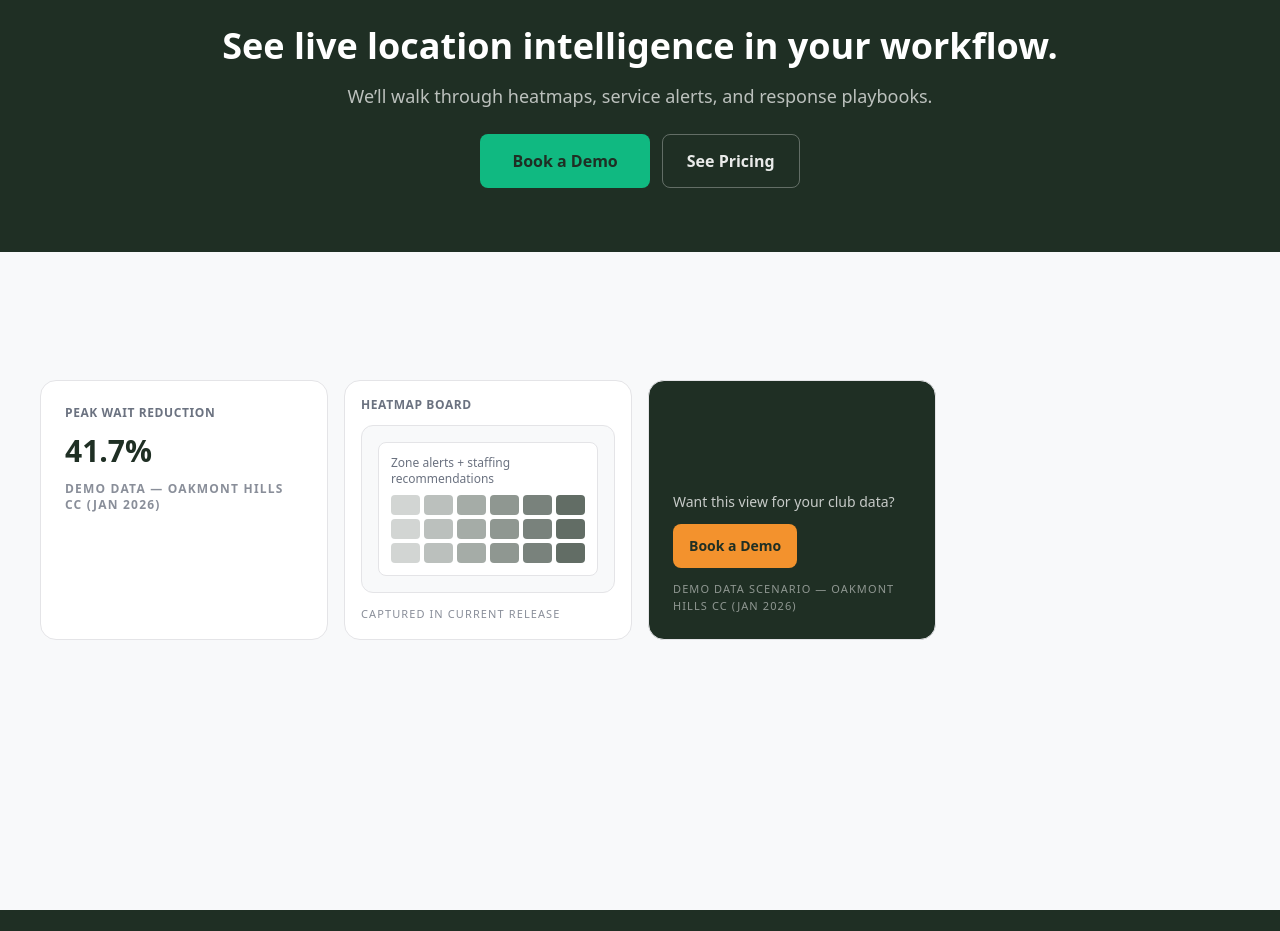
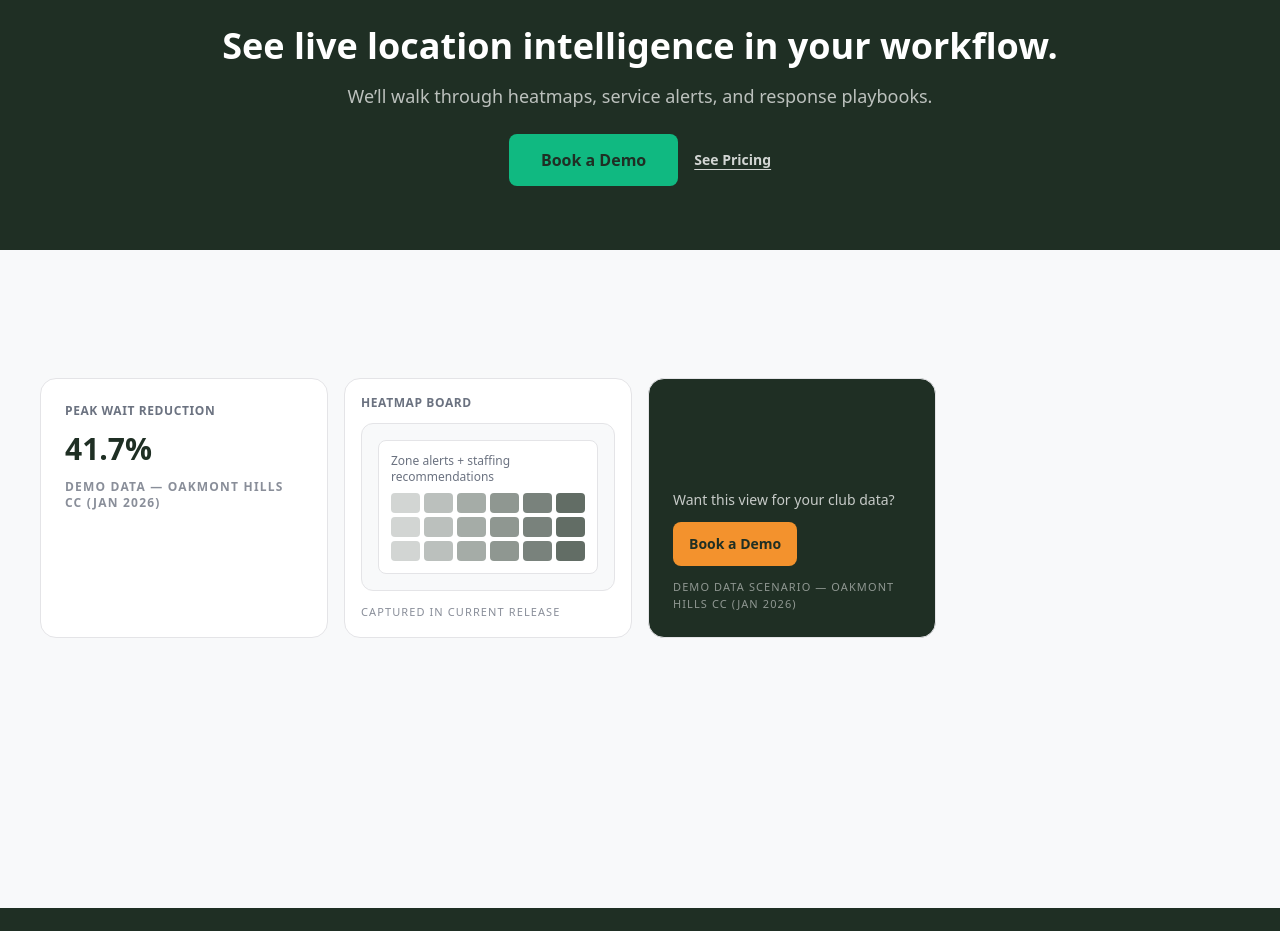
Before and after one commit to ty-hayes-82/swoop-member-intelligence-website, a Next.js app: page /capabilities/location-intelligence in a window 1280 px wide. Shown: the part 1620-2551 px from the top of the page. Built offline with nearby package versions, Linux system fonts and the light colour scheme.

Commit message:
fix: enforce single primary cta per section

```diff
--- a/app/page.jsx
+++ b/app/page.jsx
@@ -84,9 +84,9 @@ export default function HomePage() {
             <p className="text-sm font-bold uppercase tracking-wider text-swoop-accent">For private-club GMs</p>
             <h1 className="hero-headline mt-4 text-4xl font-bold md:text-5xl">Every member has a health score. You just cant see it yet.</h1>
             <p className="mt-4 max-w-xl text-lg text-swoop-muted">Swoop surfaces engagement decay, spend shifts, and booking drop-offs across every member — then gives your team the playbook to act before a resignation letter lands.</p>
-            <div className="mt-8 flex flex-wrap gap-3">
+            <div className="mt-8 flex flex-wrap items-center gap-4">
               <Link href="/book-demo" className="inline-flex min-h-[46px] items-center rounded-lg bg-swoop-dark px-5 py-2.5 text-sm font-semibold text-white">Book a Demo</Link>
-              <Link href="/pricing" className="inline-flex min-h-[46px] items-center rounded-lg border border-swoop-border bg-white px-5 py-2.5 text-sm font-semibold">See Pricing</Link>
+              <Link href="/pricing" className="text-sm font-semibold text-swoop-muted underline underline-offset-4">See Pricing</Link>
             </div>
             <p className="mt-3 text-sm text-swoop-muted">Next live demo openings: Tuesday 11:00 AM MT · Thursday 2:00 PM MT</p>
           </div>
--- a/app/pricing/page.jsx
+++ b/app/pricing/page.jsx
@@ -4,6 +4,7 @@ import FaqAccordion from '@/components/FaqAccordion'
 import ProofStack from '@/components/ProofStack'
 import CTASection from '@/components/CTASection'
 import RoiCalculator from '@/components/RoiCalculator'
+import DemoDisclosure from '@/components/DemoDisclosure'
 import { BoardSnapshotCard } from '@/components/CapabilityMocks'
 import { PLAN_PRICING } from '@/lib/pricing'
 
@@ -20,7 +21,7 @@ const tiers = [
     desc: 'Health scores and basic risk watchlists.',
     features: ['Member health baseline', '3 integrations', 'Weekly summary'],
     href: '/book-demo',
-    cta: 'Start',
+    cta: 'Book a Demo',
   },
   {
     name: PLAN_PRICING.pro.label,
@@ -28,7 +29,7 @@ const tiers = [
     desc: 'Member-saving workflows for one club team.',
     features: ['Full workflow playbooks', '10 integrations', 'Agent recommendations'],
     href: '/book-demo',
-    cta: 'Book Pro Demo',
+    cta: 'Book a Demo',
     boardMath: ['ARR protected: $192K', 'Agent hours saved: 28/mo'],
   },
   {
@@ -37,7 +38,7 @@ const tiers = [
     desc: 'Portfolio reporting and multi-club orchestration.',
     features: ['Multi-club rollups', 'Custom ingestion', 'Dedicated success team'],
     href: '/book-demo',
-    cta: 'Talk Sales',
+    cta: 'Book a Demo',
     boardMath: ['ARR protected: $740K', 'Agent hours saved: 96/mo'],
   },
 ]
@@ -76,6 +77,7 @@ export default function PricingPage() {
                   {tier.boardMath.map((line) => (
                     <p key={line} className="mt-1 text-swoop-muted">{line}</p>
                   ))}
+                  <DemoDisclosure className="mt-3" />
                 </div>
               )}
               <Link href={tier.href} className="mt-6 inline-flex min-h-[44px] items-center justify-center rounded-lg bg-swoop-dark px-4 py-2 text-sm font-semibold text-white">
--- a/components/CTASection.jsx
+++ b/components/CTASection.jsx
@@ -10,17 +10,14 @@ export default function CTASection({
       <div className="max-w-container mx-auto text-center">
         <h2 className="text-3xl md:text-4xl font-bold text-white mb-4">{headline}</h2>
         <p className="text-lg text-white/70 mb-6 max-w-2xl mx-auto">{subtext}</p>
-        <div className="flex flex-wrap justify-center gap-3">
+        <div className="flex flex-wrap justify-center items-center gap-4">
           <Link
             href="/book-demo"
             className="inline-flex px-8 py-3.5 bg-swoop-green text-swoop-dark font-semibold rounded-lg hover:bg-swoop-green-hover transition text-base touch-target"
           >
             Book a Demo
           </Link>
-          <Link
-            href="/pricing"
-            className="inline-flex px-6 py-3.5 border border-white/30 text-white/90 font-semibold rounded-lg hover:border-white transition text-base touch-target"
-          >
+          <Link href="/pricing" className="text-sm font-semibold text-white/80 underline underline-offset-4">
             See Pricing
           </Link>
         </div>
```
